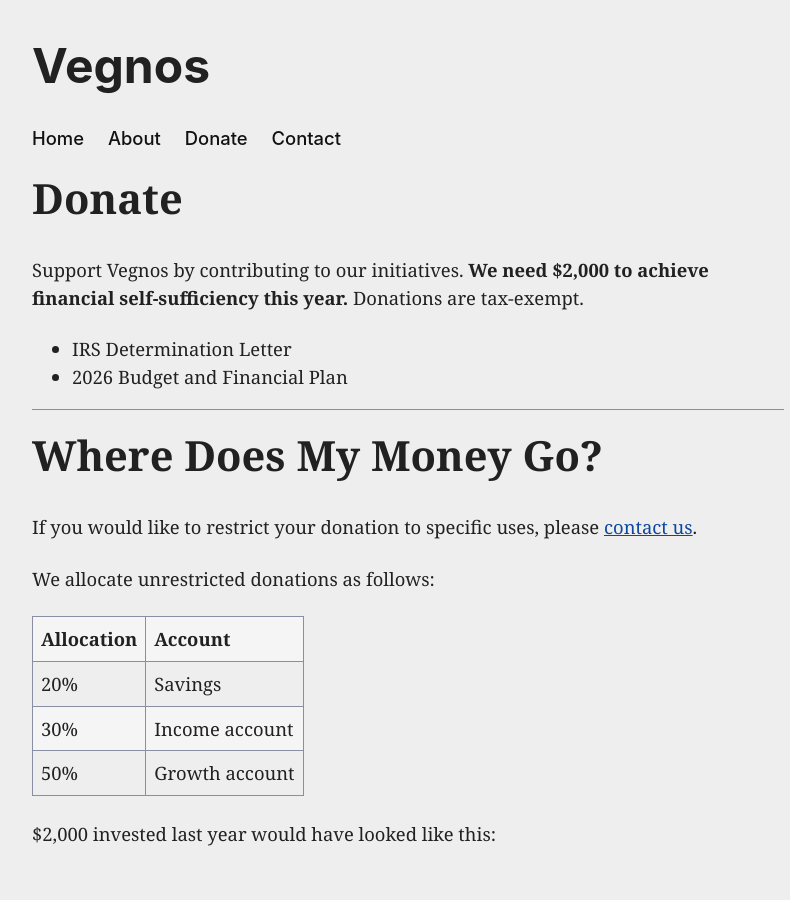
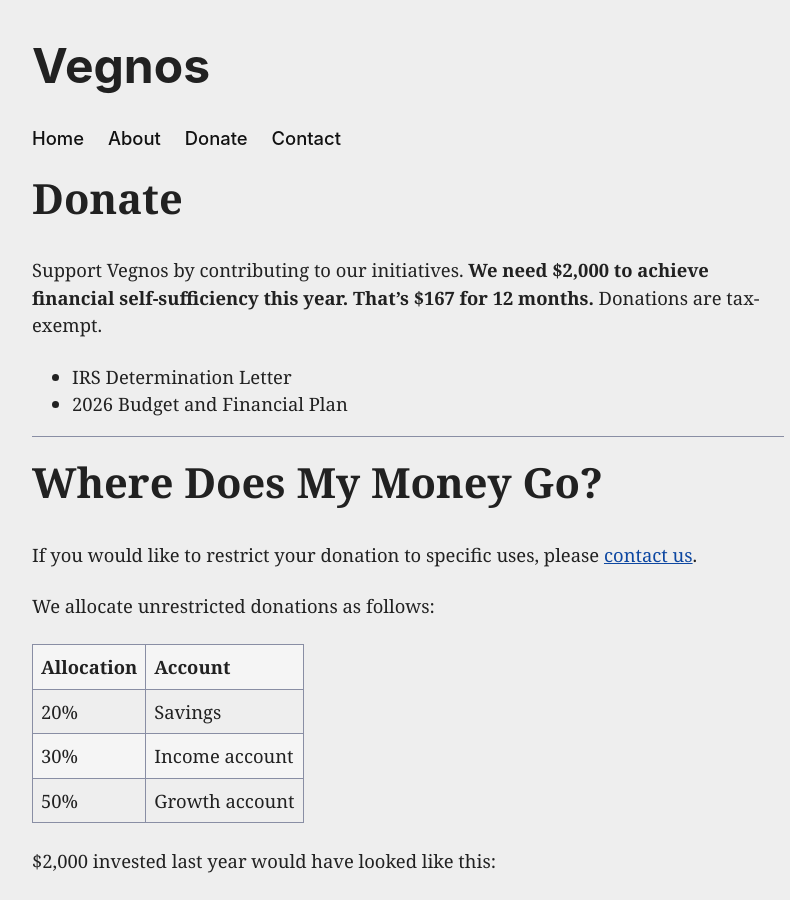
Before and after one commit to jklmnop10/vegnos, a Jekyll site: the page built from donate.md, in a window 1280 px wide and 900 px high. Shown: the whole window, without its empty margins (232-1022 px from the left). Built offline with Jekyll 4.4.1, drawn with Linux system fonts in a browser that asks for light colours.

Commit message:
Update donate.md

```diff
--- a/donate.md
+++ b/donate.md
@@ -3,7 +3,7 @@ title: Donate
 layout: default
 ---
 
-Support Vegnos by contributing to our initiatives. **We need $2,000 to achieve financial self-sufficiency this year.** Donations are tax-exempt.
+Support Vegnos by contributing to our initiatives. **We need $2,000 to achieve financial self-sufficiency this year. That's $167 for 12 months.** Donations are tax-exempt.
 
 * IRS Determination Letter
 * 2026 Budget and Financial Plan
```
